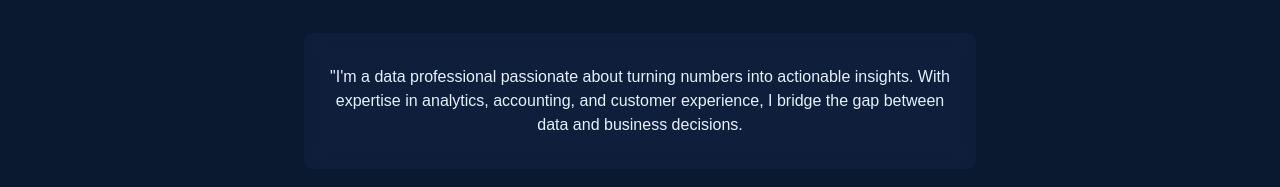
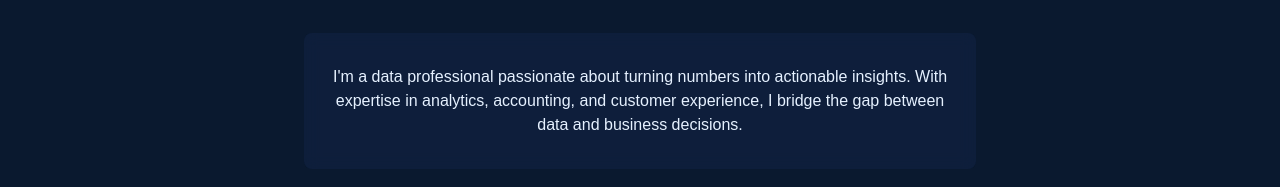
Before and after one commit to MazeedahOloko/my-portfolio, a Next.js app: page / in a window 1280 px wide. Shown: the part 327-514 px from the top of the page. Built offline with nearby package versions, Linux system fonts and the light colour scheme.

Commit message:
Disable all ESLint entity rules

```diff
--- a/src/app/page.js
+++ b/src/app/page.js
@@ -51,7 +51,7 @@ export default function Home() {
           transition={{ delay: 0.4, duration: 0.8 }}
         >
           <p className="text-[#e6f1ff] text-center">
-            "I&apos;m a data professional passionate about turning numbers into actionable insights.
+            I&apos;m a data professional passionate about turning numbers into actionable insights.
             With expertise in analytics, accounting, and customer experience, I bridge the gap
             between data and business decisions.
           </p>
```
